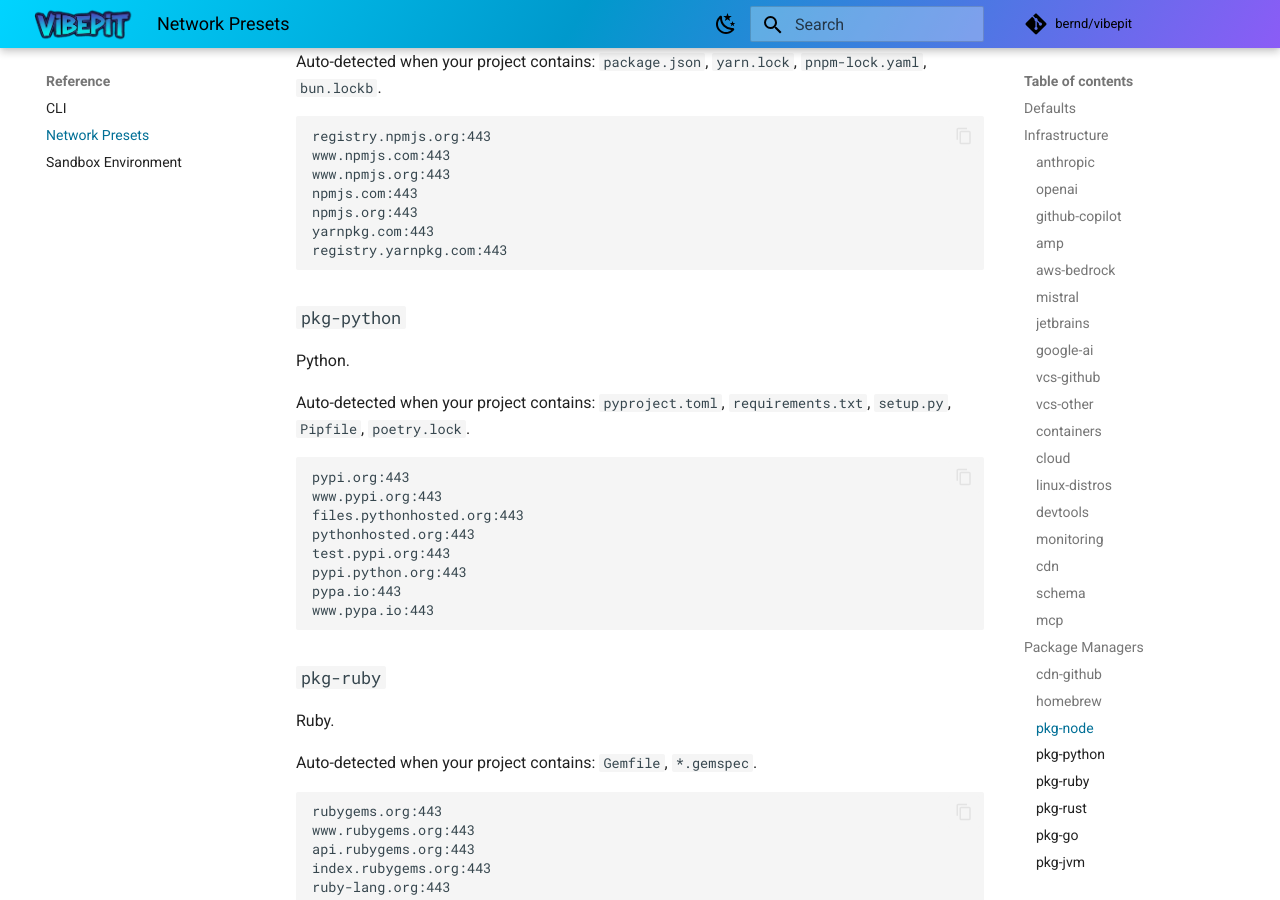
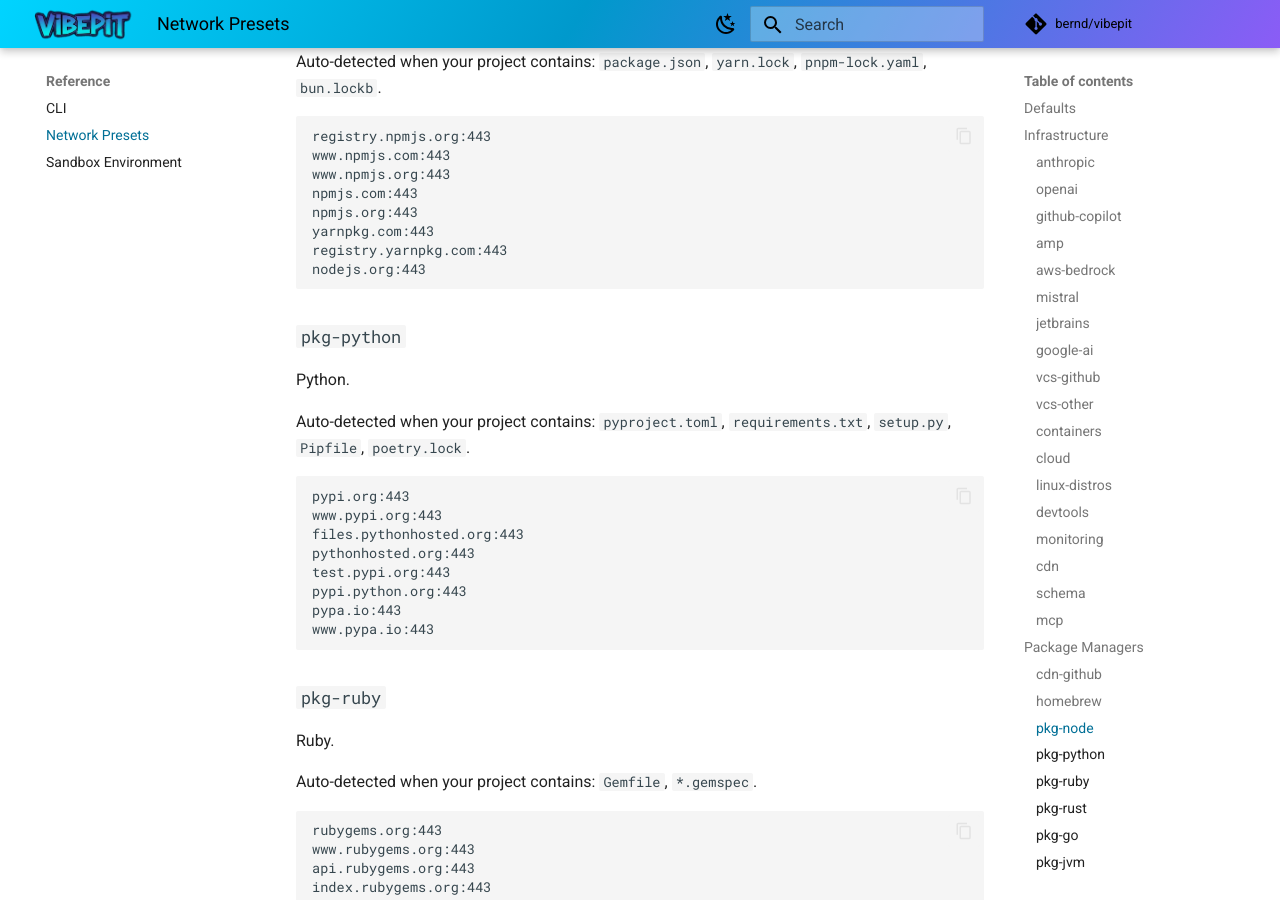
Before and after one commit to bernd/vibepit, an MkDocs documentation site: the page built from docs/content/reference/presets.md, in a window 1280 px wide and 900 px high, scrolled down 6561 px. Built offline with MkDocs 1.6.1 and Material for MkDocs 9.7.7, drawn with Linux system fonts in a browser that asks for light colours; comment, search, counter and statistics services are not loaded.

Commit message:
Add nodejs.org:443 to npm preset (#18)

````diff
--- a/docs/content/reference/presets.md
+++ b/docs/content/reference/presets.md
@@ -335,6 +335,7 @@ npmjs.com:443
 npmjs.org:443
 yarnpkg.com:443
 registry.yarnpkg.com:443
+nodejs.org:443
 ```
 
 ### `pkg-python`
````
Also changed, not shown: 1 other file.
